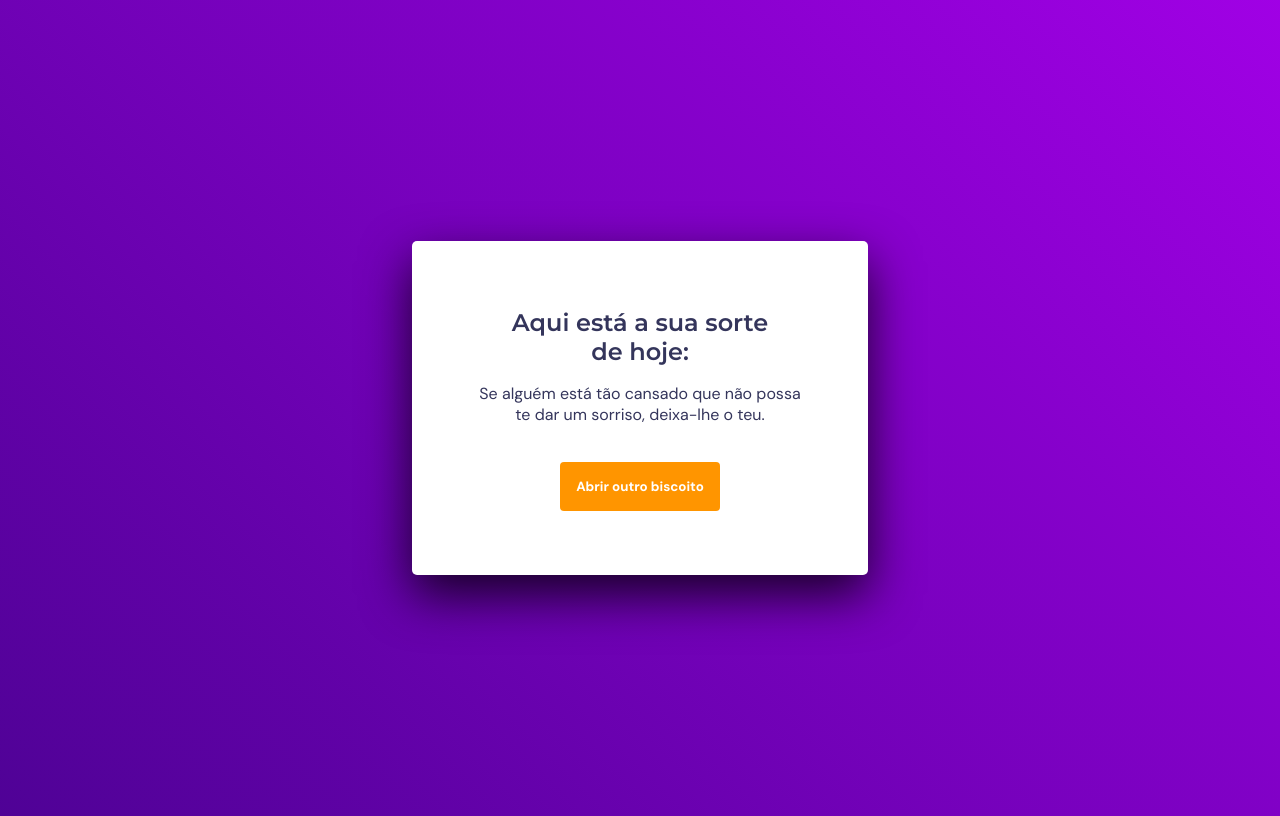
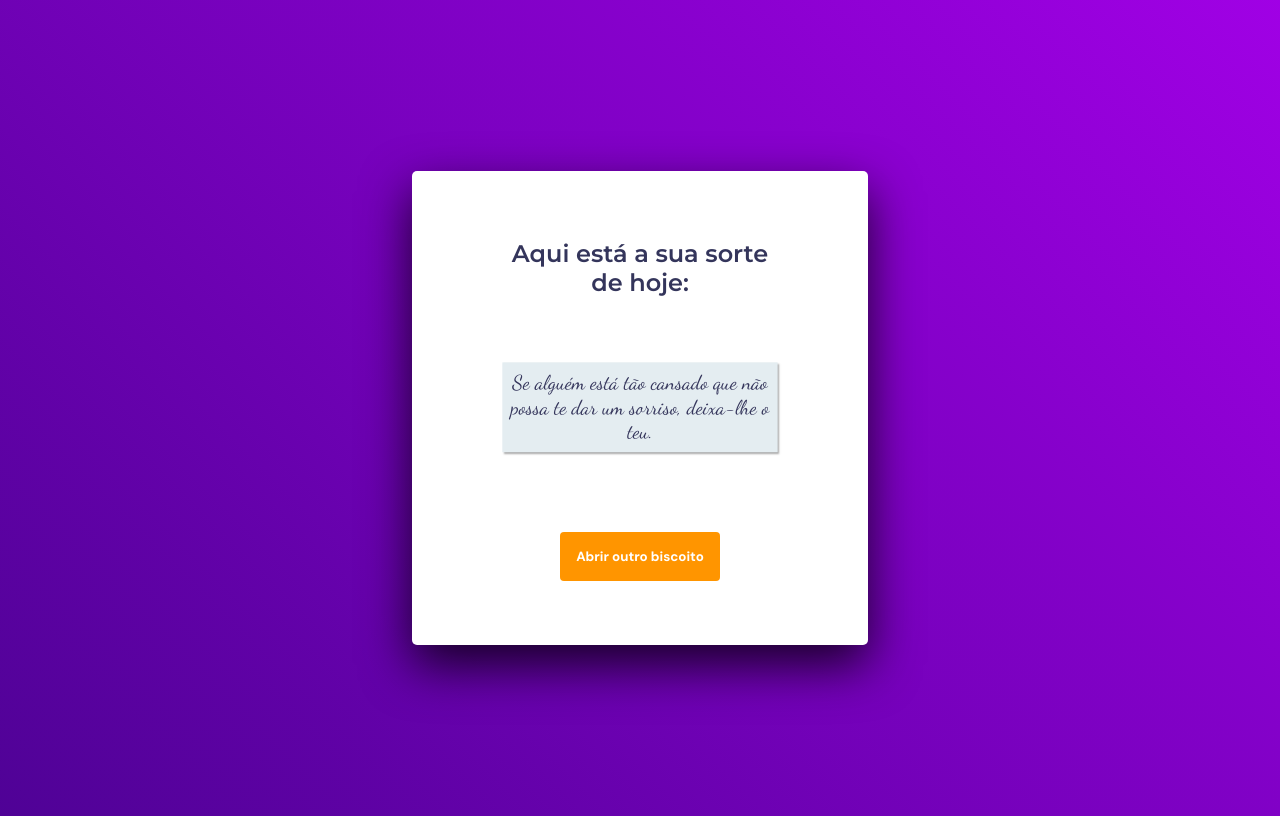
Before and after one commit to Rfls7/Biscoito-Da-Sorte, a plain HTML site: page index.HTML in a window 1280 px wide. Both pictures are taken after a click on the button 640 px from the left and 473 px from the top of the page. Drawn offline with Linux system fonts and the light colour scheme; files whose address does not match are found by name.

Commit message:
Update style.css

```diff
--- a/style.css
+++ b/style.css
@@ -28,6 +28,7 @@ button {
     font-family: 'DM Sans';
     font-weight: 700;
     color: #FFFFFF;
+    margin-top: 5.0rem;
 
     cursor: pointer;
     transition: background .3s;
@@ -90,7 +91,17 @@ h2 {
     margin-bottom: 1.7rem;
 }
 
-#imag2, #imag4 {
+#pp {
+    font-size: 2.4rem;
+    font-family: 'Dancing Script', cursive;
+    font-weight: normal;
+    background-color: #e4edf1;
+    box-shadow: 0 .2rem .4rem rgba(0,0,0,0.1);
+    animation-name: toFadeIn;
+    animation-duration: 2s;
+    text-align: center;
+    padding: 10px;
+    box-shadow: 2px 2px 2px rgba(85, 85, 85, 0.5);
     animation-name: mov;
     animation-delay: 0.1s;
     animation-duration: 5s;
```
